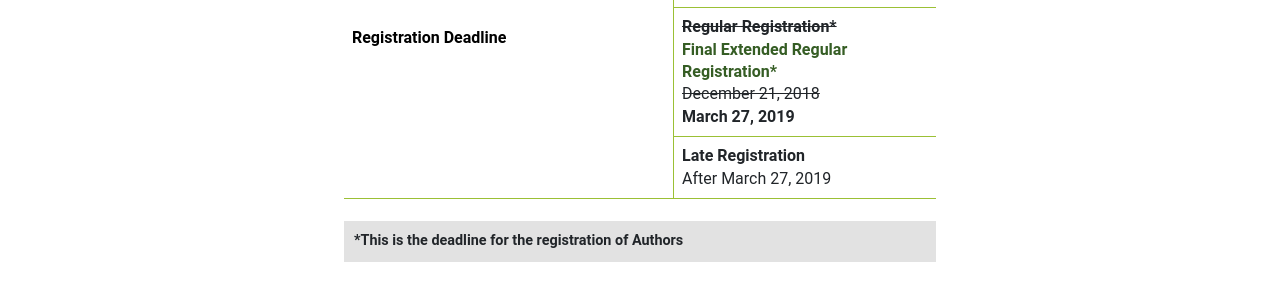
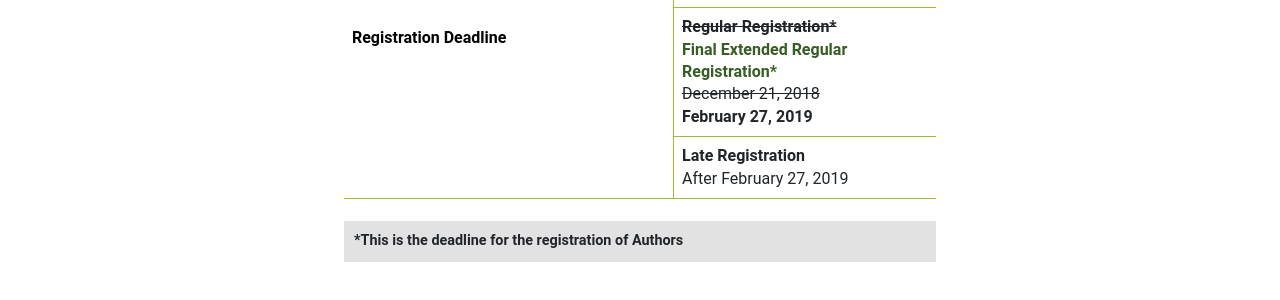
Before and after one commit to intaset/iceptp, a Jekyll site: the page built from dates.html, in a window 1280 px wide and 900 px high, scrolled down 768 px. Shown: the part 187-487 px from the top of the window. Built offline with Jekyll 4.4.1, drawn with Linux system fonts in a browser that asks for light colours; nearby versions of some CDN libraries; Markdown is read by kramdown in place of the engine named in the settings; comment, search, counter and statistics services are not loaded.

Commit message:
changed regular registration date

```diff
--- a/dates.html
+++ b/dates.html
@@ -45,10 +45,10 @@
     </tr>
     <tr>
         <td class="reg"><s>Regular Registration*</s><br><b>Final Extended Regular Registration<strong>*</strong></b>
-            <p class="body"><s>December 21, 2018</s><br><strong>March 27, 2019</strong></p></td>
+            <p class="body"><s>December 21, 2018</s><br><strong>February 27, 2019</strong></p></td>
     </tr>
     <tr>
-        <td class="reg"><b>Late Registration <p class="body">After March 27, 2019</b></p></td>
+        <td class="reg"><b>Late Registration <p class="body">After February 27, 2019</b></p></td>
     </tr>
 </table>
 </div>
@@ -77,10 +77,10 @@
     <td class="reg"><s>Early Bird Registration</s><div class="past-text"><b>Final Extended Early Bird Registration</b></div><p class="body"><s>November 16, 2018</s><br><strong>February 5, 2019</strong></p></td>
 </tr>
 <tr>
-        <td class="reg"><s>Regular Registration*</s><div class="past-text"><b>Final Extended Regular Registration</b><strong>*</strong></div><p class="body"><s>December 21, 2018</s><br><strong>March 27, 2019</strong></p></td>
+        <td class="reg"><s>Regular Registration*</s><div class="past-text"><b>Final Extended Regular Registration</b><strong>*</strong></div><p class="body"><s>December 21, 2018</s><br><strong>February 27, 2019</strong></p></td>
     </tr>
     <tr>
-        <td class="reg">Late Registration <br><p class="body">After March 27, 2019</p></td>
+        <td class="reg">Late Registration <br><p class="body">After February 27, 2019</p></td>
     </tr>
 </table>
 </div>
```
Also changed, not shown: registration.html (+4 -4 lines), 2 other files.
